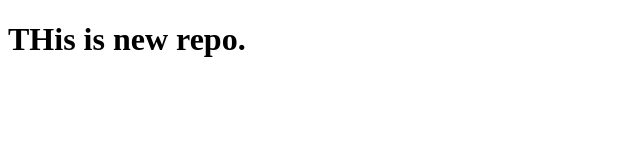
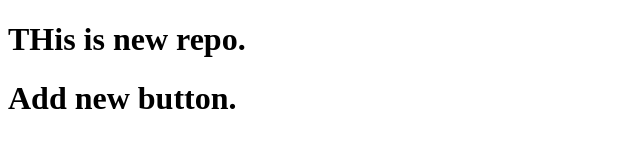
Before and after one commit to fenilht23/fenil-test-2, a plain HTML site: page index.html in a window 1280 px wide. Shown: the whole page, without its empty margins (0-640 px from the left). Drawn offline with Linux system fonts and the light colour scheme.

Commit message:
add new button

```diff
--- a/index.html
+++ b/index.html
@@ -7,5 +7,6 @@
 </head>
 <body>
     <h1>THis is new repo.</h1>
+    <h1>Add new button.</h1>
 </body>
 </html>
```
